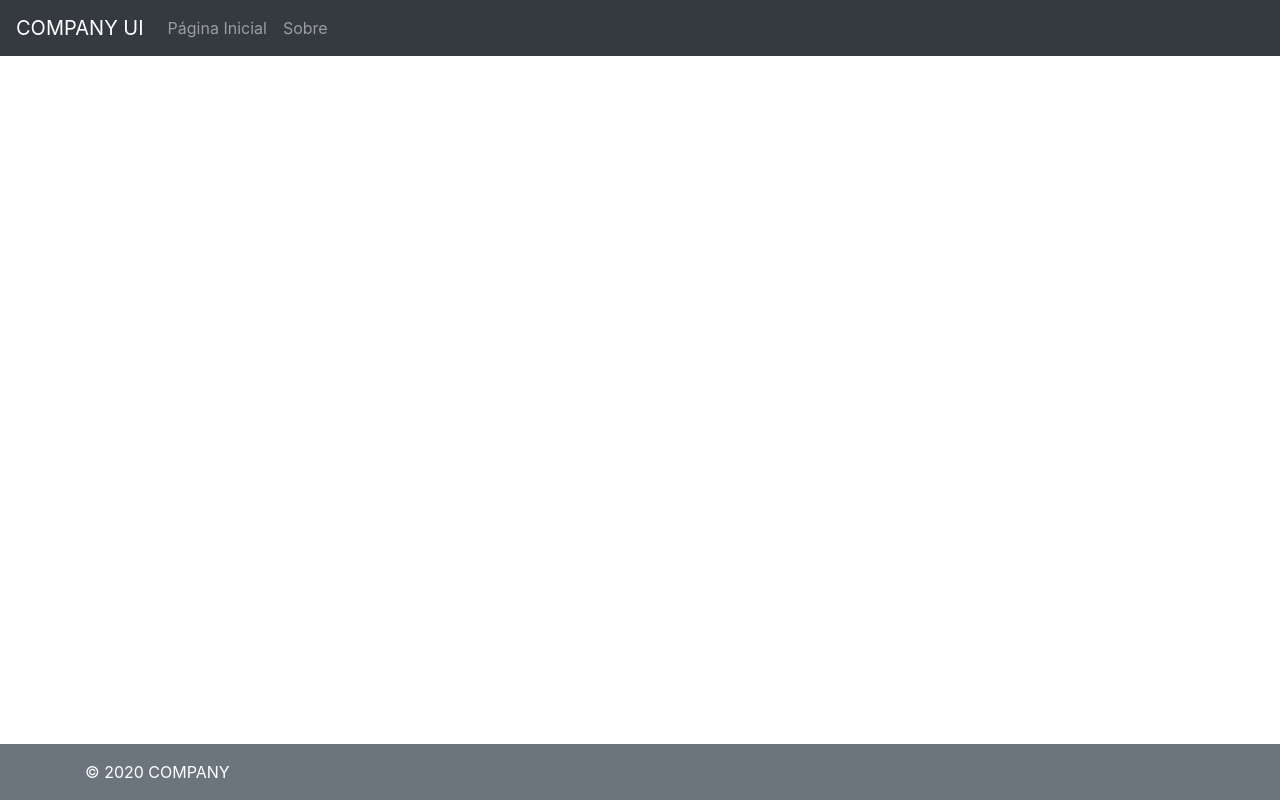
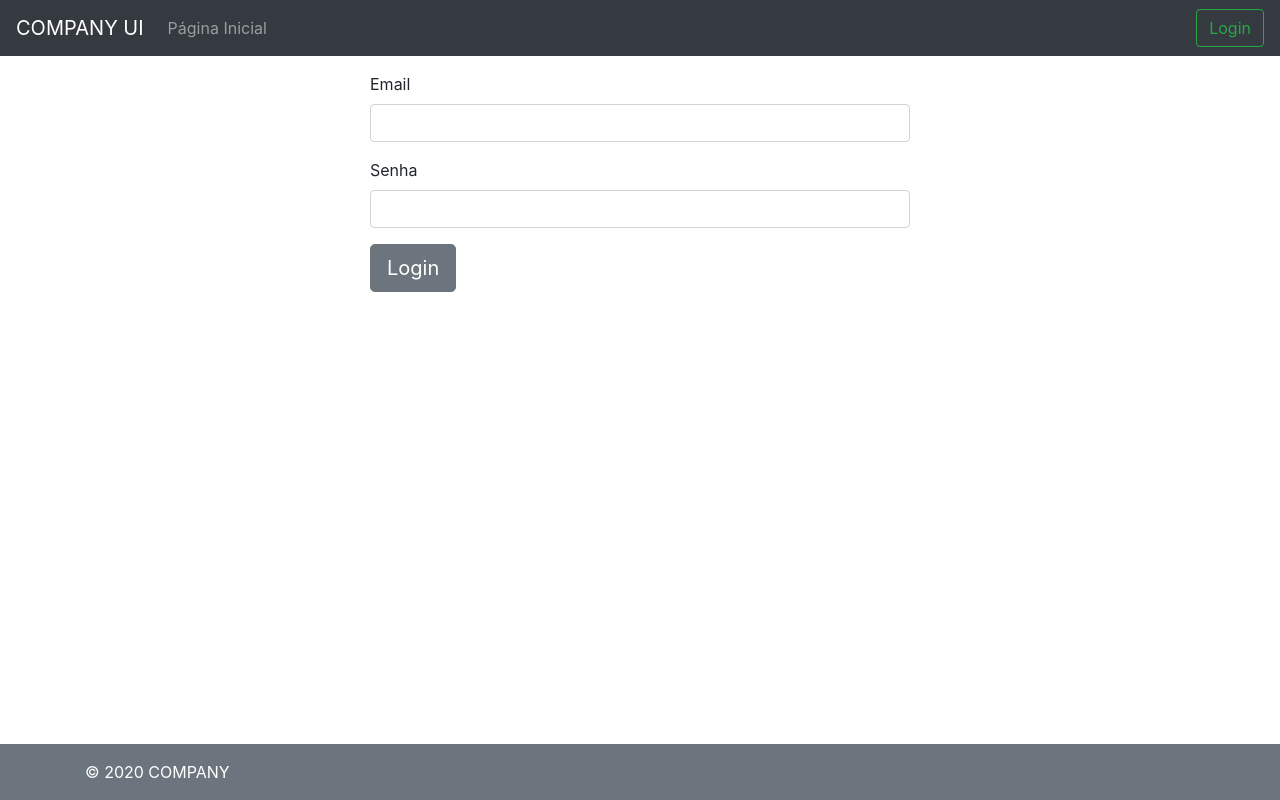
Before and after one commit to robsondeveloper/company-ui, a Vue app: page /login in a window 1280 px wide. Built offline with nearby package versions, Linux system fonts and the light colour scheme.

Commit message:
feature Login

```diff
--- a/package.json
+++ b/package.json
@@ -8,6 +8,7 @@
     "lint": "vue-cli-service lint"
   },
   "dependencies": {
+    "axios": "^0.19.2",
     "bootstrap": "^4.5.0",
     "bootstrap-vue": "^2.15.0",
     "core-js": "^3.6.5",
--- a/src/components/TopHeader.vue
+++ b/src/components/TopHeader.vue
@@ -8,7 +8,25 @@
       <b-collapse id="nav-collapse" is-nav>
         <b-navbar-nav>
           <b-nav-item to="/">Página Inicial</b-nav-item>
-          <b-nav-item to="/about">Sobre</b-nav-item>
+          <b-nav-item v-if="loggedIn" to="/about">Sobre</b-nav-item>
+        </b-navbar-nav>
+
+        <b-navbar-nav class="ml-auto">
+          <b-nav-text v-if="loggedIn" class="mr-3">{{ name }}</b-nav-text>
+          <router-link
+            v-if="!loggedIn"
+            to="/login"
+            class="btn btn-outline-success"
+            >Login</router-link
+          >
+          <button
+            v-else
+            type="button"
+            class="btn btn-outline-danger"
+            @click="logout"
+          >
+            Logout
+          </button>
         </b-navbar-nav>
       </b-collapse>
     </b-navbar>
@@ -16,8 +34,18 @@
 </template>
 
 <script>
+import { authComputed } from '@/store/helpers'
+
 export default {
-  name: 'TopHeader'
+  name: 'TopHeader',
+  computed: {
+    ...authComputed
+  },
+  methods: {
+    logout() {
+      this.$store.dispatch('logout')
+    }
+  }
 }
 </script>
 
--- a/src/main.js
+++ b/src/main.js
@@ -3,11 +3,30 @@ import App from './App.vue'
 import router from './router'
 import store from './store'
 import './plugins/bootstrap-vue'
+import client from '@/services/http'
 
 Vue.config.productionTip = false
 
 new Vue({
   router,
   store,
+  created() {
+    const userString = localStorage.getItem('user') // grab user data from local storage
+    if (userString) {
+      // check to see if there is indeed a user
+      const userData = JSON.parse(userString) // parse user data into JSON
+      this.$store.commit('SET_USER_DATA', userData) // restore user data with Vuex
+    }
+    client.interceptors.response.use(
+      response => response, // simply return the response
+      error => {
+        if (error.response.status === 401) {
+          // if we catch a 401 error
+          this.$store.dispatch('logout') // force a log out
+        }
+        return Promise.reject(error) // reject the Promise, with the error as the reason
+      }
+    )
+  },
   render: h => h(App)
 }).$mount('#app')
--- a/src/router/index.js
+++ b/src/router/index.js
@@ -11,13 +11,15 @@ const routes = [
     component: Home
   },
   {
+    path: '/login',
+    name: 'Login',
+    component: () => import('@/views/Login')
+  },
+  {
     path: '/about',
     name: 'About',
-    // route level code-splitting
-    // this generates a separate chunk (about.[hash].js) for this route
-    // which is lazy-loaded when the route is visited.
-    component: () =>
-      import(/* webpackChunkName: "about" */ '../views/About.vue')
+    component: () => import('../views/About.vue'),
+    meta: { requiresAuth: true }
   }
 ]
 
@@ -27,4 +29,12 @@ const router = new VueRouter({
   routes
 })
 
+router.beforeEach((to, from, next) => {
+  const loggedIn = localStorage.getItem('user')
+  if (to.matched.some(record => record.meta.requiresAuth) && !loggedIn) {
+    next('/login')
+  }
+  next()
+})
+
 export default router
--- /dev/null
+++ b/src/services/http.js
@@ -0,0 +1,14 @@
+import axios from 'axios'
+
+const client = axios.create({
+  baseURL:
+    process.env.NODE_ENV === 'production'
+      ? 'https://lms-api-hrk.herokuapp.com'
+      : 'http://localhost:8080',
+  headers: {
+    Accept: 'application/json',
+    'Content-Type': 'application/json'
+  }
+})
+
+export default client
--- /dev/null
+++ b/src/store/helpers.js
@@ -0,0 +1,5 @@
+import { mapGetters } from 'vuex'
+
+export const authComputed = {
+  ...mapGetters(['loggedIn', 'name'])
+}
--- a/src/store/index.js
+++ b/src/store/index.js
@@ -1,11 +1,43 @@
 import Vue from 'vue'
 import Vuex from 'vuex'
+import client from '@/services/http'
 
 Vue.use(Vuex)
 
 export default new Vuex.Store({
-  state: {},
-  mutations: {},
-  actions: {},
+  state: {
+    user: null
+  },
+  mutations: {
+    SET_USER_DATA(state, userData) {
+      state.user = userData
+      localStorage.setItem('user', JSON.stringify(userData))
+      client.defaults.headers.common[
+        'Authorization'
+      ] = `Bearer ${userData.token}`
+    },
+    CLEAR_USER_DATA() {
+      localStorage.removeItem('user')
+      location.reload()
+    }
+  },
+  actions: {
+    login({ commit }, credentials) {
+      return client.post('/auth', credentials).then(({ data }) => {
+        commit('SET_USER_DATA', data)
+      })
+    },
+    logout({ commit }) {
+      commit('CLEAR_USER_DATA')
+    }
+  },
+  getters: {
+    loggedIn(state) {
+      return !!state.user
+    },
+    name(state) {
+      return state.user.username
+    }
+  },
   modules: {}
 })
--- /dev/null
+++ b/src/views/Login.vue
@@ -0,0 +1,64 @@
+<template>
+  <div>
+    <b-row align-h="center">
+      <b-col md="6">
+        <b-form @submit.prevent="login">
+          <b-form-group label="Email" label-for="email">
+            <b-form-input
+              id="email"
+              v-model="email"
+              type="email"
+              required
+            ></b-form-input>
+          </b-form-group>
+
+          <b-form-group label="Senha" label-for="password">
+            <b-form-input
+              id="password"
+              v-model="password"
+              type="password"
+              required
+            ></b-form-input>
+          </b-form-group>
+
+          <b-button type="submit" size="lg">Login</b-button>
+
+          <b-alert :show="show" variant="danger" class="mt-3">{{
+            error
+          }}</b-alert>
+        </b-form>
+      </b-col>
+    </b-row>
+  </div>
+</template>
+
+<script>
+export default {
+  data() {
+    return {
+      email: '',
+      password: '',
+      error: null,
+      show: false
+    }
+  },
+  methods: {
+    login() {
+      this.$store
+        .dispatch('login', {
+          username: this.email,
+          password: this.password
+        })
+        .then(() => {
+          this.$router.push({ name: 'Home' })
+        })
+        .catch(error => {
+          this.error = error.response.data.message
+          this.show = true
+        })
+    }
+  }
+}
+</script>
+
+<style></style>
```
Also changed, not shown: 1 other file (tests, documents, lock files or other folders).
